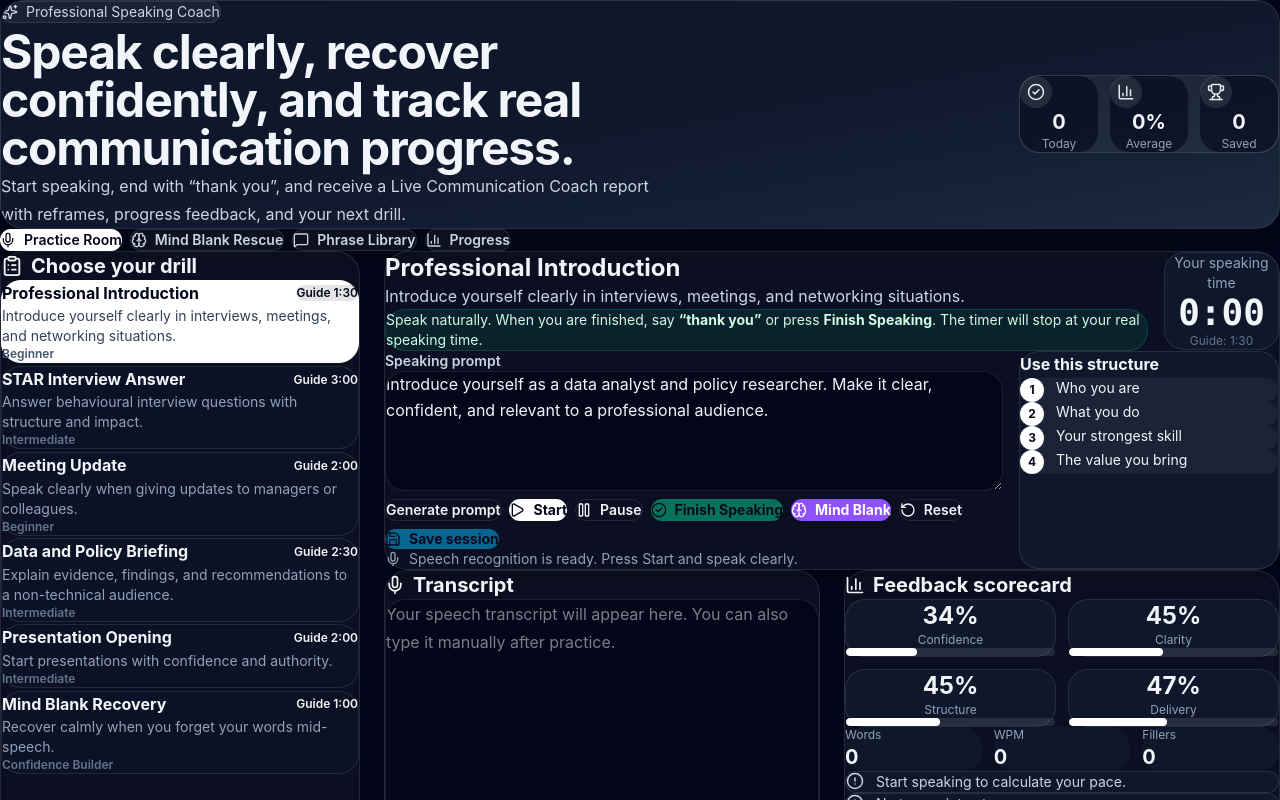
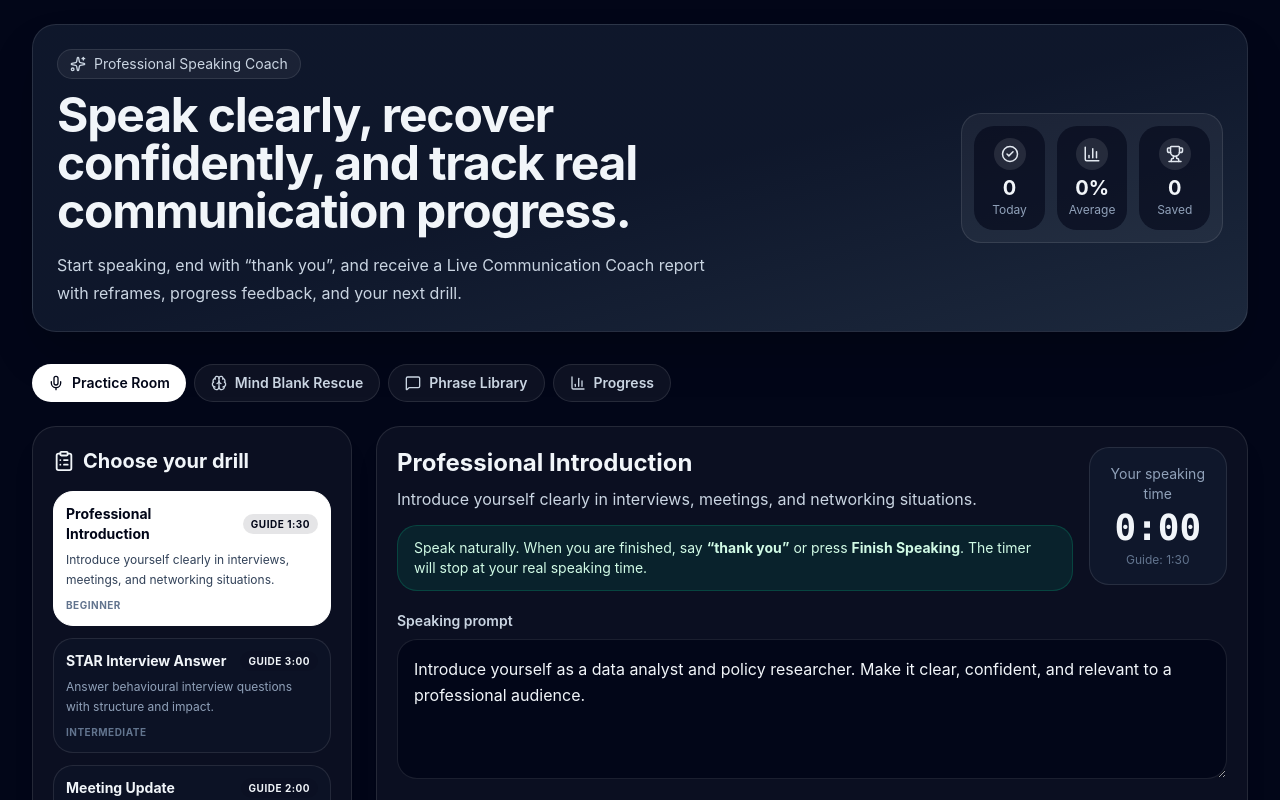
Before and after one commit to dju78/-speaking-trainer, a React (Vite) app: page / in a window 1280 px wide. Shown: the top 800 px of the page. Built offline with nearby package versions, Linux system fonts and the light colour scheme.

Commit message:
Improve responsive layout and UI polish

```diff
--- a/src/App.jsx
+++ b/src/App.jsx
@@ -608,7 +608,7 @@ export default function ProfessionalSpeakerTrainerApp() {
               <div className="mb-3 inline-flex items-center gap-2 rounded-full border border-white/10 bg-white/5 px-3 py-1 text-sm text-slate-300">
                 <Sparkles size={16} /> Professional Speaking Coach
               </div>
-              <h1 className="max-w-3xl text-3xl font-bold tracking-tight sm:text-5xl">
+              <h1 className="max-w-3xl text-2xl font-bold tracking-tight sm:text-3xl lg:text-5xl">
                 Speak clearly, recover confidently, and track real communication progress.
               </h1>
               <p className="mt-4 max-w-2xl text-base leading-7 text-slate-300">
@@ -643,7 +643,7 @@ export default function ProfessionalSpeakerTrainerApp() {
         </nav>
 
         {activeTab === "practice" && (
-          <main className="grid gap-6 lg:grid-cols-[360px_1fr]">
+          <main className="grid gap-6 xl:grid-cols-[320px_1fr]">
             <section className="rounded-3xl border border-white/10 bg-white/[0.04] p-5 shadow-xl">
               <h2 className="mb-4 flex items-center gap-2 text-xl font-bold">
                 <ClipboardList size={22} /> Choose your drill
@@ -653,18 +653,18 @@ export default function ProfessionalSpeakerTrainerApp() {
                   <button
                     key={mode.id}
                     onClick={() => setSelectedModeId(mode.id)}
-                    className={`w-full rounded-2xl border p-4 text-left transition ${
+                    className={`w-full rounded-2xl border p-3 text-left transition ${
                       selectedModeId === mode.id
                         ? "border-white bg-white text-slate-950"
                         : "border-white/10 bg-slate-900/50 hover:bg-white/10"
                     }`}
                   >
                     <div className="flex items-center justify-between gap-3">
-                      <h3 className="font-bold">{mode.title}</h3>
-                      <span className="rounded-full bg-slate-950/10 px-2 py-1 text-xs font-semibold">Guide {formatTime(mode.guideDuration)}</span>
+                      <h3 className="font-bold text-sm">{mode.title}</h3>
+                      <span className="shrink-0 rounded-full bg-slate-950/10 px-2 py-0.5 text-[10px] font-bold uppercase tracking-wider">Guide {formatTime(mode.guideDuration)}</span>
                     </div>
-                    <p className={`mt-2 text-sm ${selectedModeId === mode.id ? "text-slate-700" : "text-slate-400"}`}>{mode.goal}</p>
-                    <p className={`mt-2 text-xs font-semibold ${selectedModeId === mode.id ? "text-slate-600" : "text-slate-500"}`}>{mode.level}</p>
+                    <p className={`mt-1.5 text-xs leading-relaxed ${selectedModeId === mode.id ? "text-slate-700" : "text-slate-400"}`}>{mode.goal}</p>
+                    <p className={`mt-2 text-[10px] font-bold uppercase tracking-wider ${selectedModeId === mode.id ? "text-slate-500" : "text-slate-500"}`}>{mode.level}</p>
                   </button>
                 ))}
               </div>
@@ -687,34 +687,34 @@ export default function ProfessionalSpeakerTrainerApp() {
                   </div>
                 </div>
 
-                <div className="mt-5 grid gap-4 xl:grid-cols-[1fr_260px]">
+                <div className="mt-5 grid gap-4 2xl:grid-cols-[1fr_280px]">
                   <div>
                     <label className="mb-2 block text-sm font-semibold text-slate-300">Speaking prompt</label>
                     <textarea
                       value={customPrompt}
                       onChange={(event) => setCustomPrompt(event.target.value)}
-                      className="min-h-[120px] w-full rounded-2xl border border-white/10 bg-slate-950 p-4 text-slate-100 outline-none ring-0 focus:border-white/30"
+                      className="min-h-[140px] w-full rounded-2xl border border-white/10 bg-slate-950 p-4 text-base leading-relaxed text-slate-100 outline-none ring-0 focus:border-white/30"
                     />
-                    <div className="mt-3 flex flex-wrap gap-2">
-                      <button onClick={randomPrompt} className="rounded-xl border border-white/10 px-3 py-2 text-sm font-semibold hover:bg-white/10">
+                    <div className="mt-4 flex flex-wrap gap-3">
+                      <button onClick={randomPrompt} className="rounded-xl border border-white/10 px-4 py-2 text-sm font-semibold hover:bg-white/10">
                         Generate prompt
                       </button>
-                      <button onClick={startPractice} disabled={isRunning} className="inline-flex items-center gap-2 rounded-xl bg-white px-3 py-2 text-sm font-bold text-slate-950 disabled:opacity-50">
+                      <button onClick={startPractice} disabled={isRunning} className="inline-flex items-center gap-2 rounded-xl bg-white px-5 py-2 text-sm font-bold text-slate-950 disabled:opacity-50">
                         <Play size={16} /> Start
                       </button>
-                      <button onClick={pausePractice} className="inline-flex items-center gap-2 rounded-xl border border-white/10 px-3 py-2 text-sm font-semibold hover:bg-white/10">
+                      <button onClick={pausePractice} className="inline-flex items-center gap-2 rounded-xl border border-white/10 px-4 py-2 text-sm font-semibold hover:bg-white/10">
                         <Pause size={16} /> Pause
                       </button>
-                      <button onClick={() => finishPractice("button")} disabled={!isRunning && !transcript} className="inline-flex items-center gap-2 rounded-xl bg-emerald-400 px-3 py-2 text-sm font-bold text-slate-950 disabled:opacity-50">
+                      <button onClick={() => finishPractice("button")} disabled={!isRunning && !transcript} className="inline-flex items-center gap-2 rounded-xl bg-emerald-500 px-5 py-2 text-sm font-bold text-white disabled:opacity-50">
                         <CheckCircle2 size={16} /> Finish Speaking
                       </button>
-                      <button onClick={() => setShowRecovery(true)} className="inline-flex items-center gap-2 rounded-xl bg-violet-500 px-3 py-2 text-sm font-bold text-white">
+                      <button onClick={() => setShowRecovery(true)} className="inline-flex items-center gap-2 rounded-xl bg-violet-500 px-5 py-2 text-sm font-bold text-white hover:bg-violet-400">
                         <Brain size={16} /> Mind Blank
                       </button>
-                      <button onClick={() => resetPractice(true)} className="inline-flex items-center gap-2 rounded-xl border border-white/10 px-3 py-2 text-sm font-semibold hover:bg-white/10">
+                      <button onClick={() => resetPractice(true)} className="inline-flex items-center gap-2 rounded-xl border border-white/10 px-4 py-2 text-sm font-semibold hover:bg-white/10">
                         <RotateCcw size={16} /> Reset
                       </button>
-                      <button onClick={saveSession} disabled={!transcript} className="inline-flex items-center gap-2 rounded-xl bg-sky-400 px-3 py-2 text-sm font-bold text-slate-950 disabled:opacity-50">
+                      <button onClick={saveSession} disabled={!transcript} className="inline-flex items-center gap-2 rounded-xl bg-sky-500 px-5 py-2 text-sm font-bold text-white disabled:opacity-50">
                         <Save size={16} /> Save session
                       </button>
                     </div>
@@ -757,16 +757,16 @@ export default function ProfessionalSpeakerTrainerApp() {
                 <LiveCommunicationCoach report={coachReport} analysis={analysis} onPractice={() => practiseRecommendedDrill(coachReport.recommendedDrill.id)} />
               )}
 
-              <div className="grid gap-6 xl:grid-cols-2">
-                <div className="rounded-3xl border border-white/10 bg-white/[0.04] p-5 shadow-xl">
-                  <h3 className="mb-3 flex items-center gap-2 text-xl font-bold">
+              <div className="grid gap-6 2xl:grid-cols-2">
+                <div className="rounded-3xl border border-white/10 bg-white/[0.04] p-6 shadow-xl">
+                  <h3 className="mb-4 flex items-center gap-2 text-xl font-bold">
                     <Mic size={20} /> Transcript
                   </h3>
                   <textarea
                     value={transcript}
                     onChange={(event) => setTranscript(event.target.value)}
                     placeholder="Your speech transcript will appear here. You can also type it manually after practice."
-                    className="min-h-[340px] w-full rounded-2xl border border-white/10 bg-slate-950 p-4 text-base leading-7 text-slate-100 outline-none focus:border-white/30"
+                    className="min-h-[360px] w-full rounded-2xl border border-white/10 bg-slate-950 p-5 text-lg leading-relaxed text-slate-100 outline-none focus:border-white/30"
                   />
                 </div>
 
@@ -929,11 +929,11 @@ function StatCard({ label, value, icon }) {
 
 function ScoreBox({ label, value }) {
   return (
-    <div className="rounded-2xl border border-white/10 bg-slate-900 p-3 text-center">
-      <div className="text-2xl font-bold">{value}%</div>
-      <div className="text-xs text-slate-400">{label}</div>
-      <div className="mt-2 h-2 overflow-hidden rounded-full bg-white/10">
-        <div className="h-full rounded-full bg-white" style={{ width: `${value}%` }} />
+    <div className="flex min-h-[110px] flex-col justify-center rounded-2xl border border-white/10 bg-slate-900 p-4 text-center">
+      <div className="mb-1 text-3xl font-bold">{value}%</div>
+      <div className="mb-3 text-xs font-semibold uppercase tracking-wider text-slate-400">{label}</div>
+      <div className="mt-auto h-2 overflow-hidden rounded-full bg-white/10">
+        <div className="h-full rounded-full bg-white transition-all duration-500" style={{ width: `${value}%` }} />
       </div>
     </div>
   );
--- a/src/index.css
+++ b/src/index.css
@@ -1,6 +1,8 @@
 @import "tailwindcss";
 
 @import url('https://fonts.googleapis.com/css2?family=Inter:wght@400;500;600;700;800&display=swap');
+
+@layer base {
 
 *, *::before, *::after { box-sizing: border-box; margin: 0; padding: 0; }
 
@@ -720,3 +722,5 @@ html { -webkit-text-size-adjust: 100%; text-size-adjust: 100%; }
     touch-action: manipulation;
   }
 }
+
+} /* end @layer base */
```
